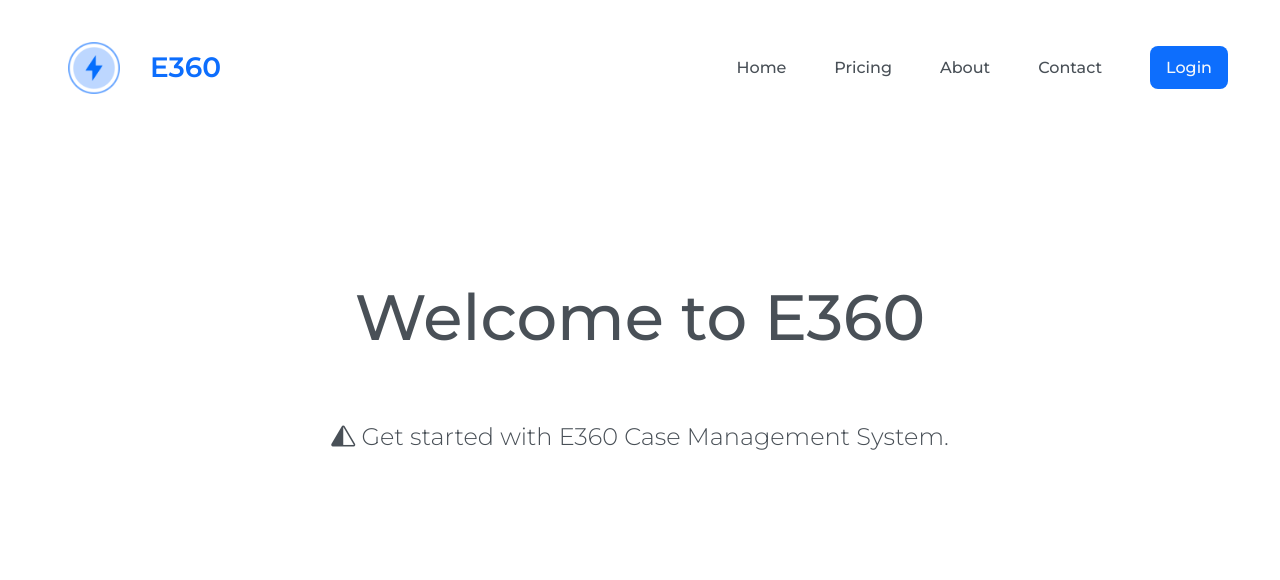
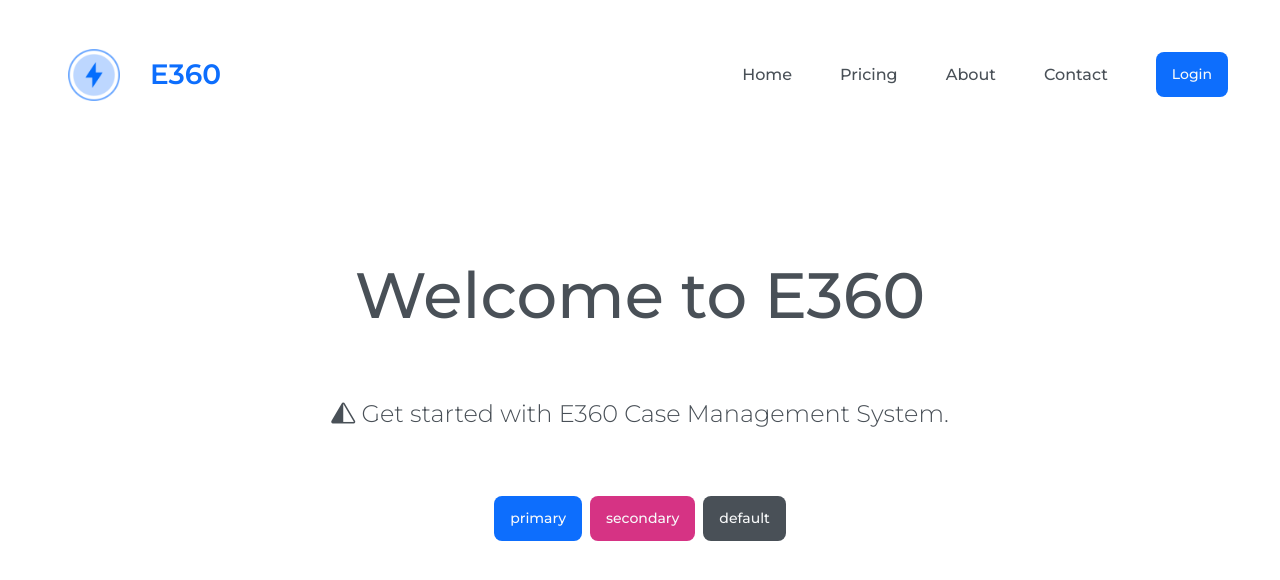
Before and after one commit to tylersai/lvmt-website, a Next.js app: page / in a window 1280 px wide. Shown: the top 580 px of the page. Built offline with nearby package versions, Linux system fonts and the light colour scheme.

Commit message:
Implement customized button component in Navbar and home page

```diff
--- a/components/Navbar.tsx
+++ b/components/Navbar.tsx
@@ -3,6 +3,7 @@
 import classNames from "classnames";
 import styles from "../styles/Navbar.module.scss";
 import Link from "next/link";
+import { Button } from ".";
 
 export const Navbar: FC = () => {
   return (
@@ -33,9 +34,7 @@
           </Link>
         </li>
         <li>
-          <Link href="/login">
-            <a className={classNames(styles.button, "bg-primary text-light")}>Login</a>
-          </Link>
+          <Button>Login</Button>
         </li>
       </ul>
     </nav>
--- a/pages/index.tsx
+++ b/pages/index.tsx
@@ -1,5 +1,5 @@
 import type { NextPage } from "next";
-import { PageLayout } from "../components";
+import { Button, PageLayout } from "../components";
 import styles from "../styles/Home.module.scss";
 
 const Home: NextPage = () => {
@@ -11,6 +11,11 @@
           <p className={styles.description}>
             <i className="bi bi-triangle-half"></i> Get started with E360 Case Management System.
           </p>
+          <div className="d-flex" style={{ gap: "8px" }}>
+            <Button>primary</Button>
+            <Button color="secondary">secondary</Button>
+            <Button color="default">default</Button>
+          </div>
         </main>
       </div>
     </PageLayout>
```
